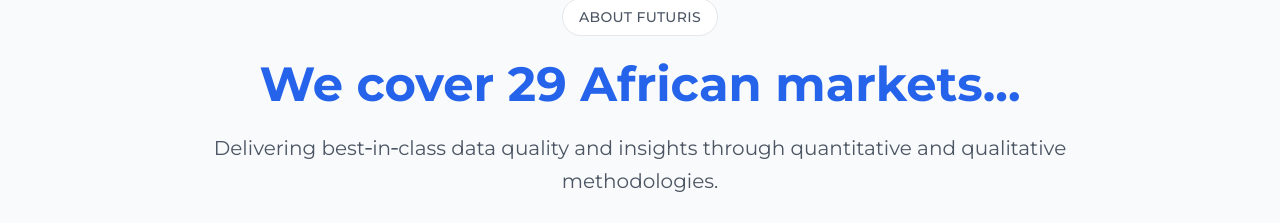
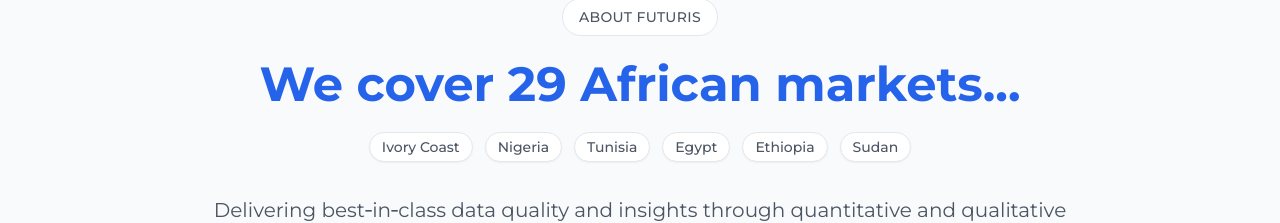
Before and after one commit to Jiwe-Holding/Futuris-Site, a React (Vite) app: page / in a window 1280 px wide. Shown: the part 2533-2756 px from the top of the page. Built offline with nearby package versions, Linux system fonts and the light colour scheme.

Commit message:
Add animated African countries list to About section
Introduces an animated display of six African countries at a time in the About section, cycling through a list of 29 countries every 3 seconds. Adds corresponding fade-in animation styles in index.css for a smooth visual effect.

```diff
--- a/src/components/About.tsx
+++ b/src/components/About.tsx
@@ -4,6 +4,7 @@ import { ArrowRight, TrendingUp, Star, Handshake, Lightbulb, Shield } from 'luci
 const About: React.FC = () => {
   const [visibleSections, setVisibleSections] = useState<string[]>([]);
   const [counters, setCounters] = useState([0, 0, 0, 0]);
+  const [currentCountryIndex, setCurrentCountryIndex] = useState(0);
   const sectionRefs = useRef<{[key: string]: HTMLElement | null}>({});
 
   useEffect(() => {
@@ -72,6 +73,33 @@ const About: React.FC = () => {
     }
   ];
 
+  // Liste des pays africains
+  const africanCountries = [
+    "DRC", "Congo B (ROC)", "Chad", "CAR", "Comoros", "Cameroun", "Senegal",
+    "Burkina-Faso", "Morocco", "Mali", "Niger", "Ghana", "Ivory Coast", "Nigeria",
+    "Tunisia", "Egypt", "Ethiopia", "Sudan", "Burundi", "Rwanda", "Uganda", "Kenya",
+    "Mozambique", "Zambia", "South Africa", "Angola", "Madagascar", "Zimbabwe",
+    "Botswana"
+  ];
+
+  // Animation des pays
+  useEffect(() => {
+    const interval = setInterval(() => {
+      setCurrentCountryIndex(prev => (prev + 6) % africanCountries.length);
+    }, 3000); // Change toutes les 3 secondes
+
+    return () => clearInterval(interval);
+  }, []);
+
+  // Fonction pour obtenir les 6 pays actuels
+  const getCurrentCountries = () => {
+    const countries = [];
+    for (let i = 0; i < 6; i++) {
+      const index = (currentCountryIndex + i) % africanCountries.length;
+      countries.push(africanCountries[index]);
+    }
+    return countries;
+  };
 
   return (
     <section id="about" className="py-20 bg-gray-50">
@@ -90,6 +118,22 @@ const About: React.FC = () => {
           <h2 className="text-4xl lg:text-5xl font-bold text-blue-600 mb-6 leading-tight">
               We cover 29 African markets...
           </h2>
+
+          {/* Liste animée des pays africains */}
+          <div className="mb-8">
+            <div className="flex flex-wrap justify-center items-center gap-3 text-sm font-medium text-gray-600">
+              {getCurrentCountries().map((country, index) => (
+                <span
+                  key={`${country}-${currentCountryIndex}-${index}`}
+                  className="px-3 py-1 bg-white rounded-full border border-gray-200 shadow-sm transition-all duration-500 ease-in-out animate-fade-in"
+                >
+                  {country}
+                </span>
+              ))}
+            </div>
+
+          </div>
+
           <p className="text-xl text-gray-600 max-w-4xl mx-auto leading-relaxed">
             Delivering best‑in‑class data quality and insights through quantitative and qualitative methodologies.
           </p>
--- a/src/index.css
+++ b/src/index.css
@@ -372,3 +372,19 @@ button:focus {
   width: max-content;
   animation: marquee-ltr 60s linear infinite;
 }
+
+/* Animation pour les pays africains */
+@keyframes fade-in {
+  from {
+    opacity: 0;
+    transform: translateY(10px);
+  }
+  to {
+    opacity: 1;
+    transform: translateY(0);
+  }
+}
+
+.animate-fade-in {
+  animation: fade-in 0.6s ease-out;
+}
```
